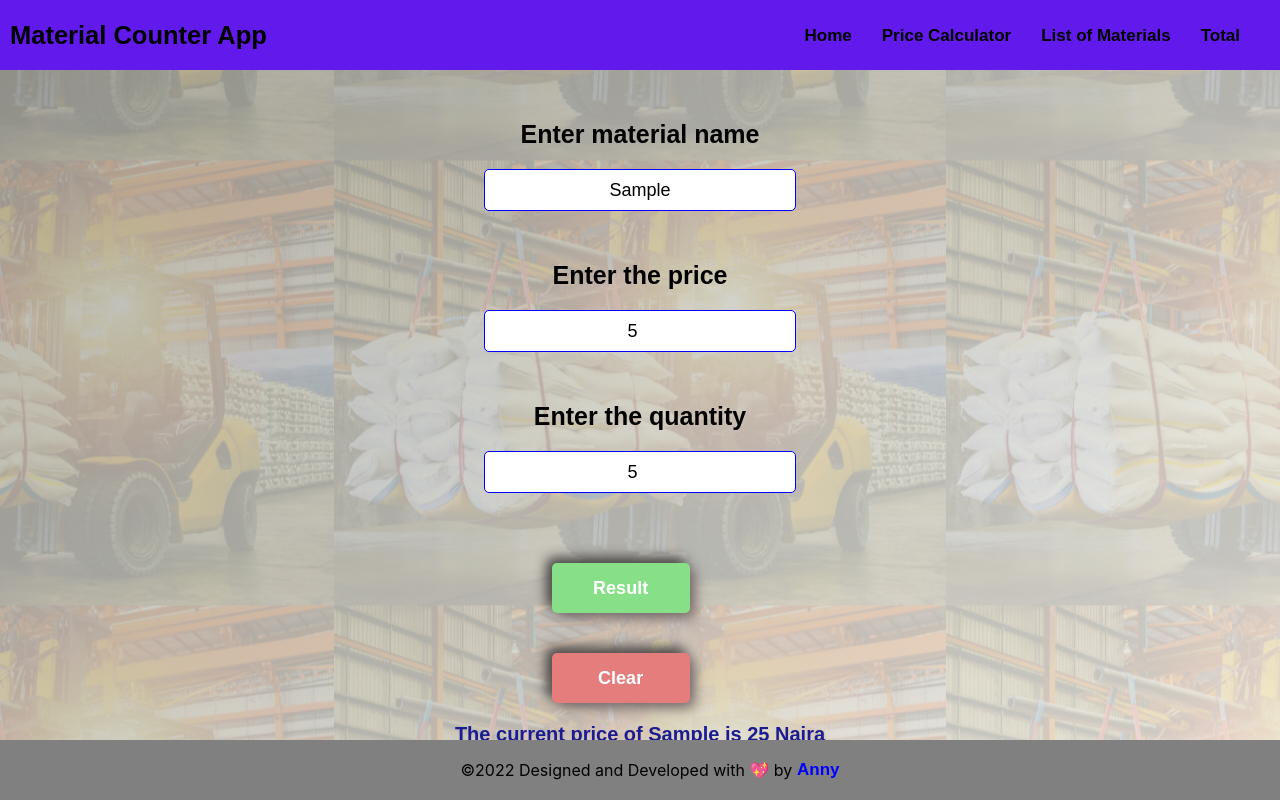
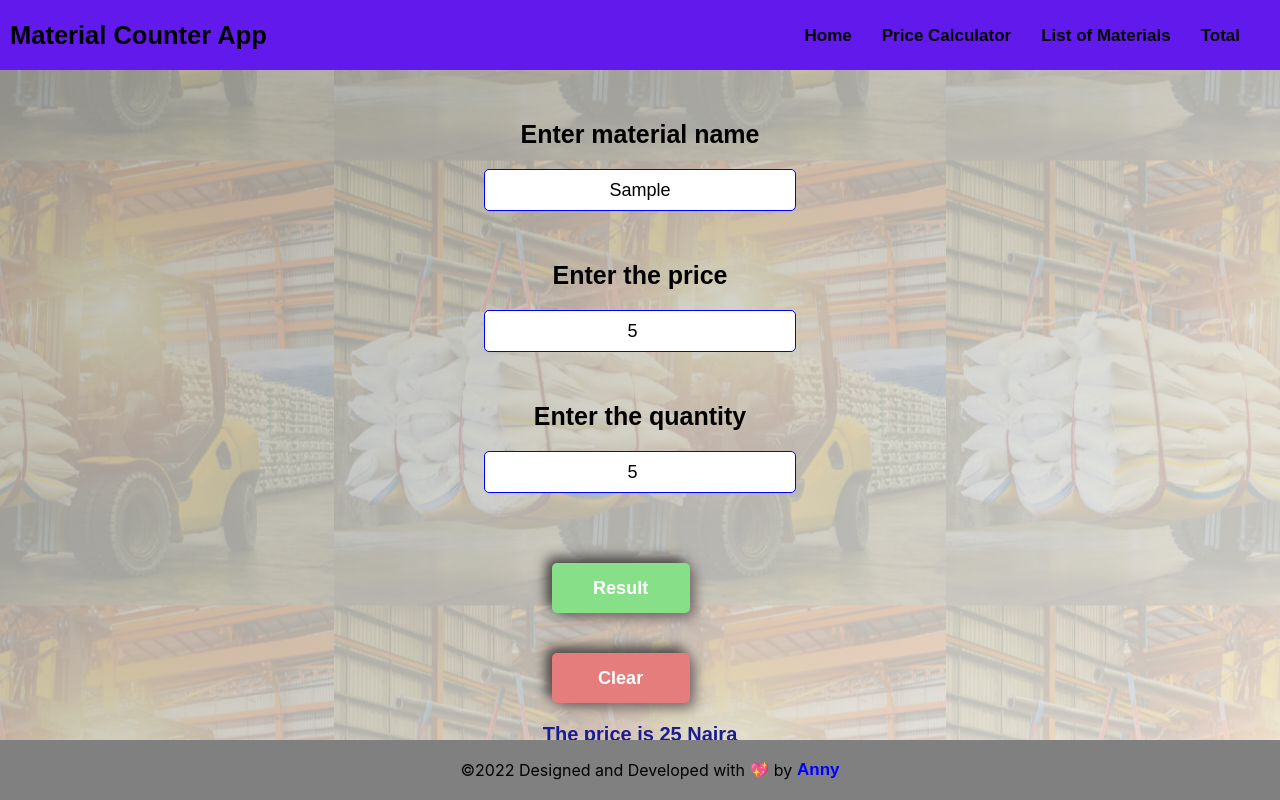
Before and after one commit to Anny85-code/material-counter, a React (Create React App) app: page /calculator in a window 1280 px wide. Both pictures are taken after typing "Sample", "5", "5" into the empty fields and a click on the button "Result". Built offline with nearby package versions, Linux system fonts and the light colour scheme.

Commit message:
:art: Calculator
Update display text

```diff
--- a/src/calculator/Calculator.css
+++ b/src/calculator/Calculator.css
@@ -1,4 +1,4 @@
-#display{
+#display {
   display: none;
   font-size: 20px;
   font-family: 'Gumela', sans-serif;
@@ -6,11 +6,11 @@
   color: rgb(28, 28, 145);
 }
 
-.cal-form{
+.cal-form {
   display: flex;
   flex-direction: column;
 }
 
-.d{
+.d {
   background: rgb(230, 125, 125);
 }
--- a/src/calculator/Calculator.jsx
+++ b/src/calculator/Calculator.jsx
@@ -88,7 +88,7 @@ const Calculator = () => {
       </form>
 
       <p id="display">
-        The current price of {material} is {comma(result)} Naira
+        The price is {comma(result)} Naira
       </p>
     </div>
   );
```
